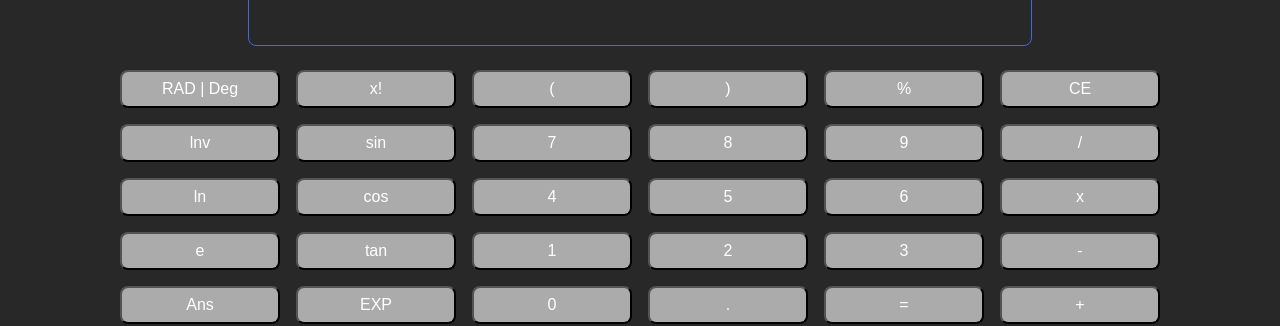
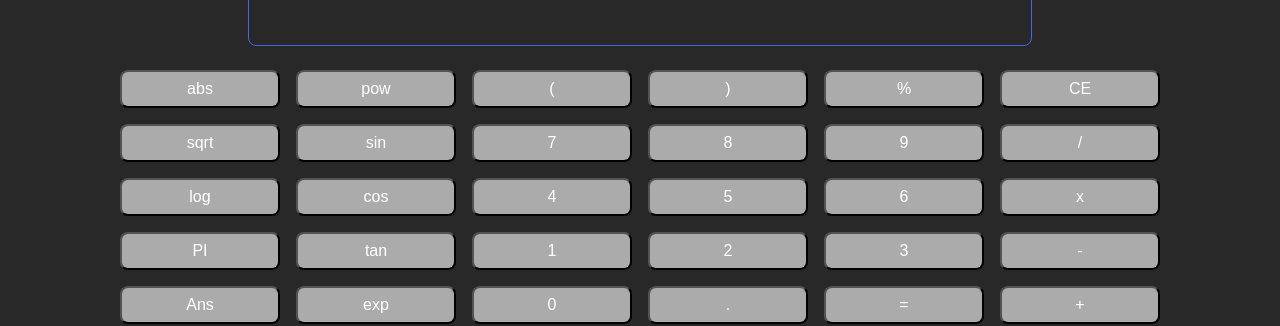
Before and after one commit to TryHardJ/Calculator-App, a React (Create React App) app: page / in a window 1280 px wide. Shown: the part 132-458 px from the top of the page. Built offline with nearby package versions, Linux system fonts and the light colour scheme.

Commit message:
started on the calculate function

```diff
--- a/src/App.js
+++ b/src/App.js
@@ -2,10 +2,8 @@ import './App.css';
 
 function App() {
 
-
   function Row(button1, button2, button3, button4, button5, button6) {
-    /*onClick={() => document.getElementById('App-Calculator').innerHTML = "RAD | Deg"}*/
-    this.button1 = <button onClick={() => document.getElementById('App-Calculator').innerHTML = button1}>{button1}</button>;
+    this.button1 = <button onClick={() => calculate(button1)}>{button1}</button>;
     this.button2 = <button onClick={() => document.getElementById('App-Calculator').innerHTML = button2}>{button2}</button>;
     this.button3 = <button onClick={() => document.getElementById('App-Calculator').innerHTML = button3}>{button3}</button>;
     this.button4 = <button onClick={() => document.getElementById('App-Calculator').innerHTML = button4}>{button4}</button>;
@@ -13,12 +11,18 @@ function App() {
     this.button6 = <button onClick={() => document.getElementById('App-Calculator').innerHTML = button6}>{button6}</button>;
   };
 
-  const row1 = new Row ("RAD | Deg", "x!", "(", ")", "%", "CE");
-  const row2 = new Row ("lnv", "sin", "7", "8", "9", "/");
-  const row3 = new Row ("ln", "cos", "4", "5", "6", "x");
-  const row4 = new Row ("e", "tan", "1", "2", "3", "-");
-  const row5 = new Row ("Ans", "EXP", "0", ".", "=", "+");
+  const row1 = new Row ("abs", "pow", "(", ")", "%", "CE");
+  const row2 = new Row ("sqrt", "sin", "7", "8", "9", "/");
+  const row3 = new Row ("log", "cos", "4", "5", "6", "x");
+  const row4 = new Row ("PI", "tan", "1", "2", "3", "-");
+  const row5 = new Row ("Ans", "exp", "0", ".", "=", "+");
 
+  const calculator = [];
+
+  function calculate(info) {
+    calculator.push(info);
+    document.getElementById('App-Calculator').innerHTML = calculator.toString();
+  }
 
     return (
       <div className="App">
```
